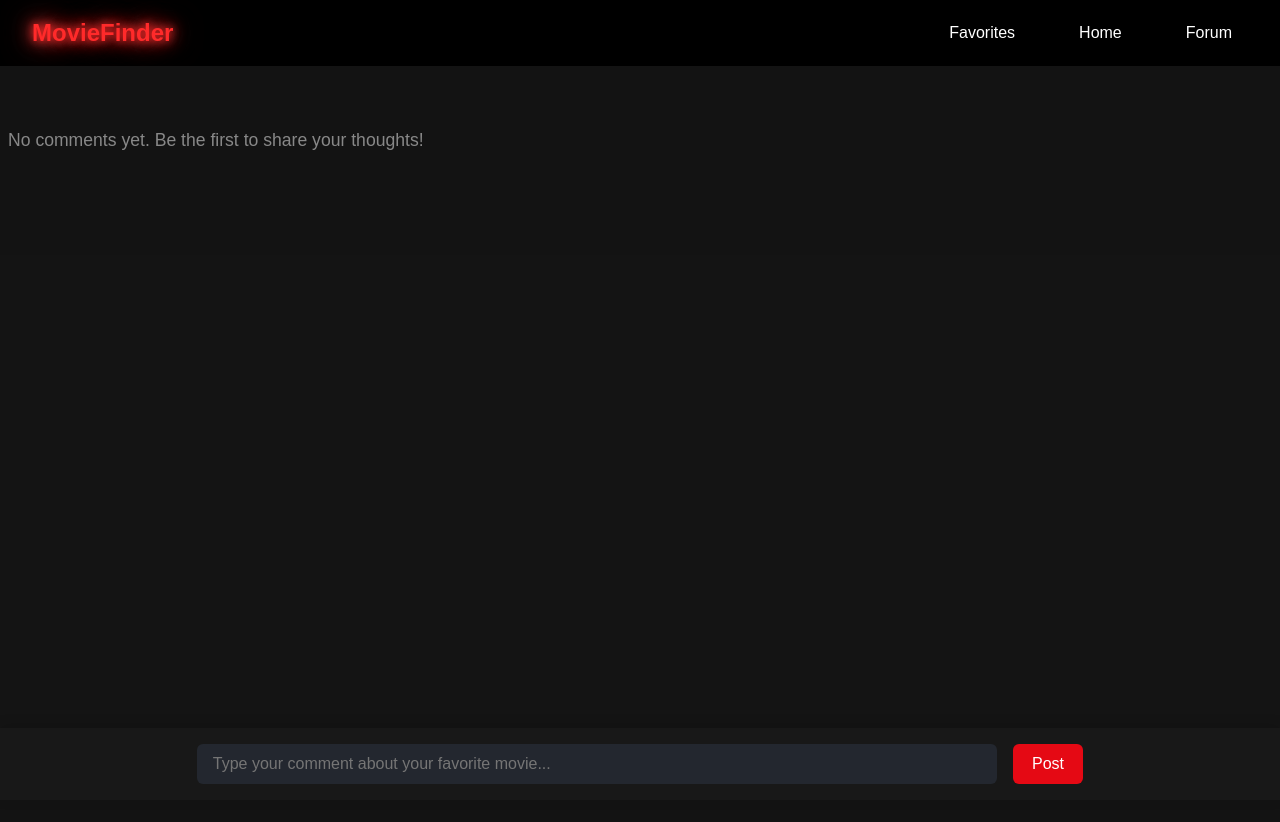
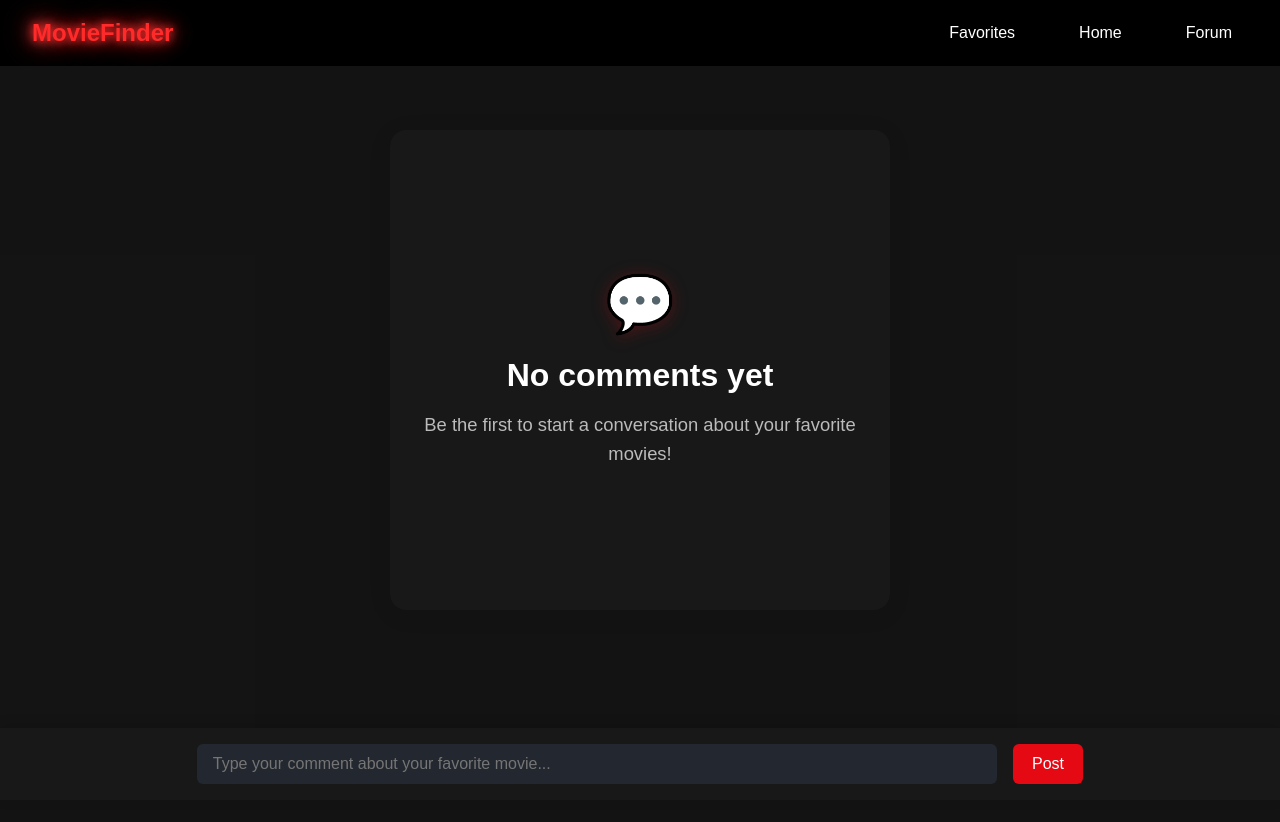
Before and after one commit to jstxw/First-React-Application-with-JS, a React (Vite) app in the folder frontend/: page /Forum in a window 1280 px wide. Shown: the top 822 px of the page. Built offline with nearby package versions, Linux system fonts and the light colour scheme.

Commit message:
last commit before implemeting firebase chat forum/ livechat

```diff
--- a/frontend/src/Pages/Favorites.jsx
+++ b/frontend/src/Pages/Favorites.jsx
@@ -8,8 +8,10 @@ const Favorites = () => {
 
   if (favorites.length === 0) {
     return (
-      <div style={{ display: 'flex', justifyContent: 'center', alignItems: 'center', minHeight: '60vh', fontSize: '1.5rem', color: '#888' }}>
-        No favorites yet.
+      <div className="favorites-empty-centered">
+        <div className="favorites-empty-icon">★</div>
+        <div className="favorites-empty-title">No favorites yet</div>
+        <div className="favorites-empty-desc">You haven't added any movies to your favorites.<br/>Browse and add some!</div>
       </div>
     );
   }
--- a/frontend/src/Pages/Forum.jsx
+++ b/frontend/src/Pages/Forum.jsx
@@ -18,7 +18,11 @@ const Forum = () => {
     <div className="forum-container">
       <div className="comments-section">
         {comments.length === 0 ? (
-          <div className="no-comments">No comments yet. Be the first to share your thoughts!</div>
+          <div className="forum-empty-centered">
+            <div className="forum-empty-icon">💬</div>
+            <div className="forum-empty-title">No comments yet</div>
+            <div className="forum-empty-desc">Be the first to start a conversation about your favorite movies!</div>
+          </div>
         ) : (
           comments.map((comment) => (
             <div className="comment-box" key={comment.id}>
--- a/frontend/src/css/Favorites.css
+++ b/frontend/src/css/Favorites.css
@@ -33,6 +33,42 @@
   line-height: 1.6;
 }
 
+.favorites-empty-centered {
+  display: flex;
+  flex-direction: column;
+  align-items: center;
+  justify-content: center;
+  min-height: 70vh;
+  text-align: center;
+  background: rgba(255, 255, 255, 0.02);
+  border-radius: 16px;
+  box-shadow: 0 4px 24px rgba(0, 0, 0, 0.08);
+  margin: 2rem auto;
+  max-width: 500px;
+  padding: 3rem 2rem;
+}
+
+.favorites-empty-icon {
+  font-size: 3.5rem;
+  color: #e50914;
+  margin-bottom: 1.2rem;
+  filter: drop-shadow(0 2px 8px #e5091440);
+}
+
+.favorites-empty-title {
+  font-size: 2rem;
+  font-weight: bold;
+  color: #fff;
+  margin-bottom: 0.5rem;
+}
+
+.favorites-empty-desc {
+  color: #bbb;
+  font-size: 1.15rem;
+  margin-top: 0.5rem;
+  line-height: 1.6;
+}
+
 /* Animation for new favorites being added */
 @keyframes fadeIn {
   from {
--- a/frontend/src/css/Forum.css
+++ b/frontend/src/css/Forum.css
@@ -100,6 +100,42 @@
     background: #b0060f;
 }
 
+.forum-empty-centered {
+    display: flex;
+    flex-direction: column;
+    align-items: center;
+    justify-content: center;
+    min-height: 60vh;
+    text-align: center;
+    background: rgba(255, 255, 255, 0.02);
+    border-radius: 16px;
+    box-shadow: 0 4px 24px rgba(0, 0, 0, 0.08);
+    margin: 2rem auto;
+    max-width: 500px;
+    padding: 3rem 2rem;
+}
+
+.forum-empty-icon {
+    font-size: 3.5rem;
+    color: #e50914;
+    margin-bottom: 1.2rem;
+    filter: drop-shadow(0 2px 8px #e5091440);
+}
+
+.forum-empty-title {
+    font-size: 2rem;
+    font-weight: bold;
+    color: #fff;
+    margin-bottom: 0.5rem;
+}
+
+.forum-empty-desc {
+    color: #bbb;
+    font-size: 1.15rem;
+    margin-top: 0.5rem;
+    line-height: 1.6;
+}
+
 @media (max-width: 600px) {
     .forum-container {
         padding: 1rem 0 5rem 0;
```
